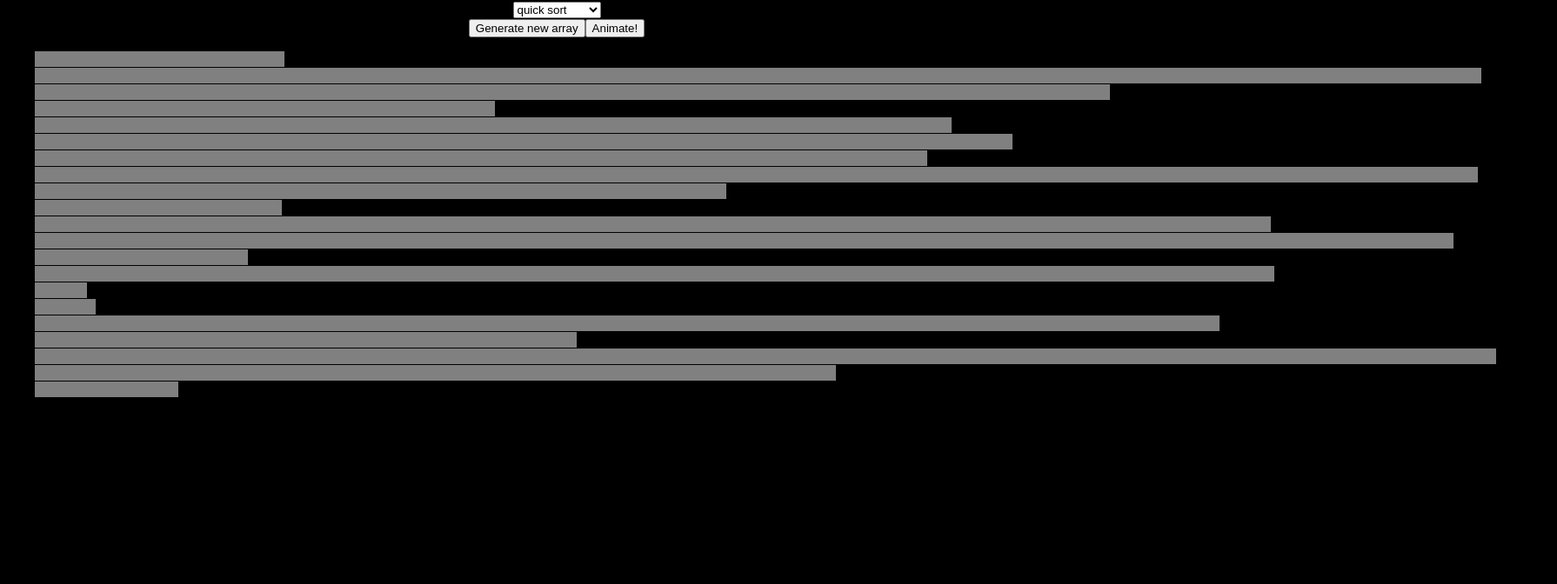
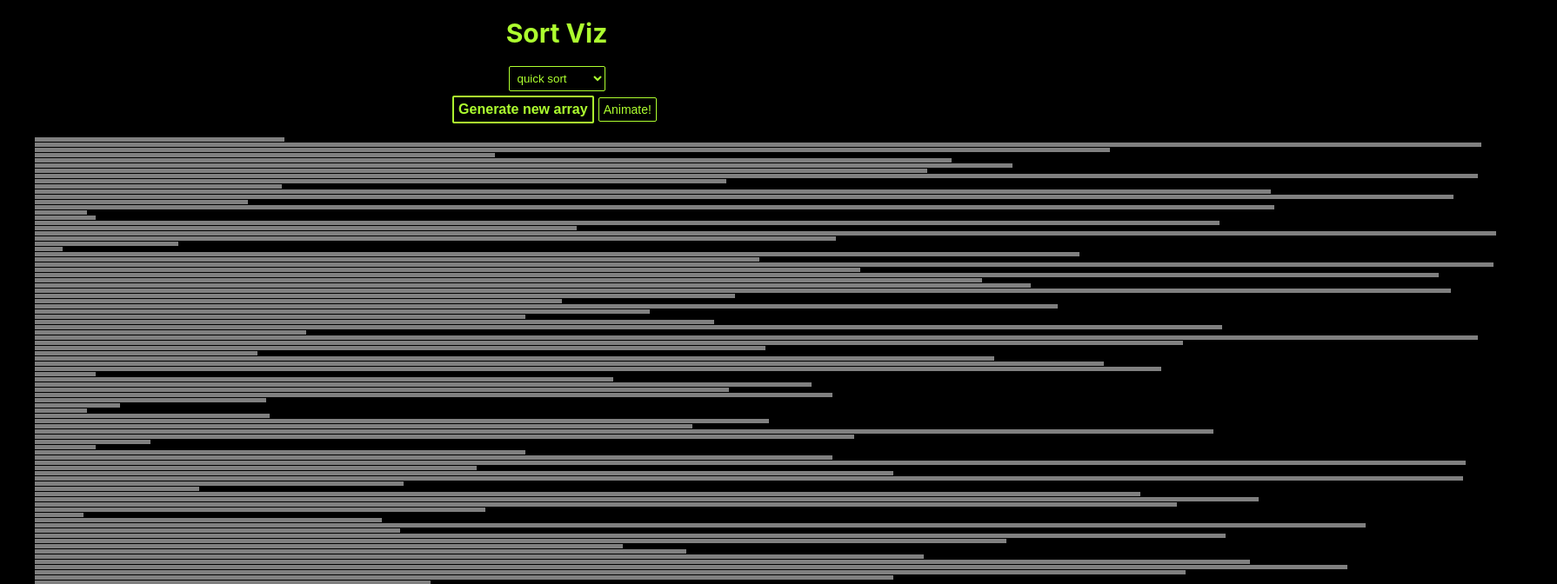
Before and after one commit to snschroeder/sort-visualizer, a React (Create React App) app: page / in a window 1280 px wide. Both pictures are taken after a click on the button "Generate new array". Shown: the top 672 px of the page at 87% size, 1790 px wide, since content can reach past the window. Built offline with nearby package versions, Linux system fonts and the light colour scheme.

Commit message:
added styling

```diff
--- a/src/Components/App/App.js
+++ b/src/Components/App/App.js
@@ -1,10 +1,12 @@
 import React from 'react';
 import Search from '../Search/Search'
+import Header from '../Header/Header'
 import './App.css';
 
 function App() {
   return (
     <div className="App">
+      <Header />
       <Search />
     </div>
   );
--- /dev/null
+++ b/src/Components/Header/Header.css
@@ -0,0 +1,6 @@
+h1 {
+  text-align: center;
+  font-size: 30px;
+  font-weight: bold;
+  color: greenyellow;
+}
--- /dev/null
+++ b/src/Components/Header/Header.jsx
@@ -0,0 +1,8 @@
+import React from 'react';
+import './Header.css';
+
+export default function Header() {
+  return (
+    <h1>Sort Viz</h1>
+  )
+}
--- a/src/Components/Search/Search.css
+++ b/src/Components/Search/Search.css
@@ -1,3 +1,12 @@
 .sort-form {
   text-align: center;
 }
+
+select {
+  background: black;
+  color: greenyellow;
+  border: solid 1px greenyellow;
+  padding: 5px;
+  margin-bottom: 5px;
+  border-radius: 2px;
+}
--- a/src/Components/Search/Search.jsx
+++ b/src/Components/Search/Search.jsx
@@ -14,9 +14,7 @@ function Search() {
           <option value="comb-sort">comb sort</option>
           <option value="selection-sort">selection sort</option>
           <option value="insertion-sort">insertion sort</option>
-          <option value="heap-sort">heap sort</option>
         </select>
-        {/* <button type="submit" className="submit-button">Sort!</button> */}
       </form>
       <Visualizer sortType={sortType} />
     </>
--- a/src/Components/Visualizer/Bar/Bar.jsx
+++ b/src/Components/Visualizer/Bar/Bar.jsx
@@ -4,7 +4,7 @@ import './Bar.css'
 export default function Bar(props) {
   const { length, selected, cursor } = props;
   const style = {
-    height: '18px',
+    height: '5px',
     width: `${length * 3.5}px`
   }
 
--- a/src/Components/Visualizer/Visualizer.css
+++ b/src/Components/Visualizer/Visualizer.css
@@ -1,3 +1,23 @@
 .viz-display {
   text-align: center;
 }
+
+button {
+  background: black;
+  color: greenyellow;
+  border: solid 1px greenyellow;
+  padding: 5px;
+  margin-right: 5px;
+  font-size: 14px;
+  border-radius: 2px;
+}
+
+button:hover,
+button:focus {
+  font-weight: bold;
+  font-size: 16px;
+  border: solid 2px greenyellow;
+  cursor: pointer;
+  transition: all 0.2s ease;
+
+}
--- a/src/Components/Visualizer/Visualizer.jsx
+++ b/src/Components/Visualizer/Visualizer.jsx
@@ -33,8 +33,6 @@ export default function Visualizer(props) {
     let sorted = [];
     if (sortType === 'quick-sort') {
       sorted = quickSort([...randomizedArr]);
-    // } else if (sortType === 'merge-sort') {
-    //   sorted = mergeSort([...randomizedArr]);
     } else if (sortType === 'bubble-sort') {
       sorted = bubbleSort([...randomizedArr]);
     } else if (sortType === 'comb-sort') {
@@ -43,8 +41,6 @@ export default function Visualizer(props) {
       sorted = selectionSort([...randomizedArr]);
     } else if (sortType === 'insertion-sort') {
       sorted = insertionSort([...randomizedArr]);
-    } else if (sortType === 'heap-sort') {
-      sorted = heapSort([...randomizedArr]);
     }
     setSortedArr(sorted);
   }
@@ -144,44 +140,6 @@ export default function Visualizer(props) {
     return arr;
   }
 
-  const heapify = (arr, len, i) => {
-    let largest = i;
-    let left = i * 2 + 1;
-    let right = left + 1;
-
-    if (left < len && arr[left] > arr[largest]) {
-      largest = left;
-    }
-    if (right < len && arr[right] > arr[largest]) {
-      largest = right;
-    }
-    if (largest !== i) {
-      [arr[i], arr[largest]] = [arr[largest], arr[i]];
-      sort.push(i);
-      sort.push(largest);
-      heapify(arr, len, largest);
-    }
-    return arr;
-  };
-
-  const heapSort = (arr) => {
-    let len = arr.length;
-    let i = Math.floor(len / 2 - 1);
-    let j = len - 1;
-
-    while (i >= 0) {
-      heapify(arr, len, i);
-      i--;
-    }
-    while (j >= 0) {
-      [arr[0], arr[j]] = [arr[j], arr[0]];
-      heapify(arr, j, 0);
-      j--;
-    }
-    return arr;
-  }
-
-
   const animate = () => {
     console.log(sort);
     sortData();
@@ -206,7 +164,7 @@ export default function Visualizer(props) {
 
   return (
     <section className="viz-display">
-      <button type="button" className="randomize-button" onClick={() => genRandomizedArr(20, 500)}>Generate new array</button>
+      <button type="button" className="randomize-button" onClick={() => genRandomizedArr(150, 500)}>Generate new array</button>
       <button type="button" className="animate" onClick={() => animate()}>Animate!</button>
       <ul className="display-nums">
         {randomizedArr.map((val, index) => (
```
Also changed, not shown: src/SortAlgs/sorts.js (+37 -0 lines).
